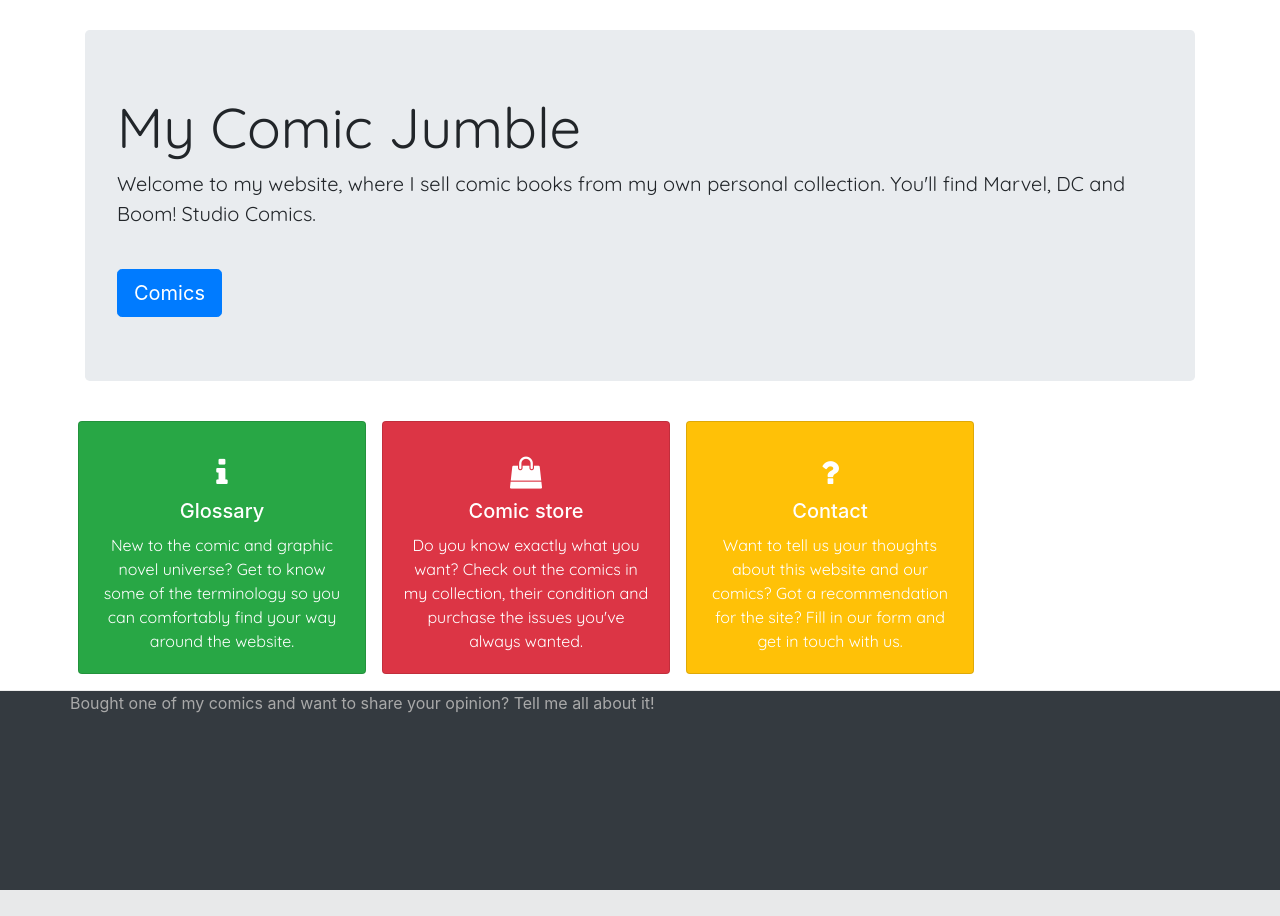
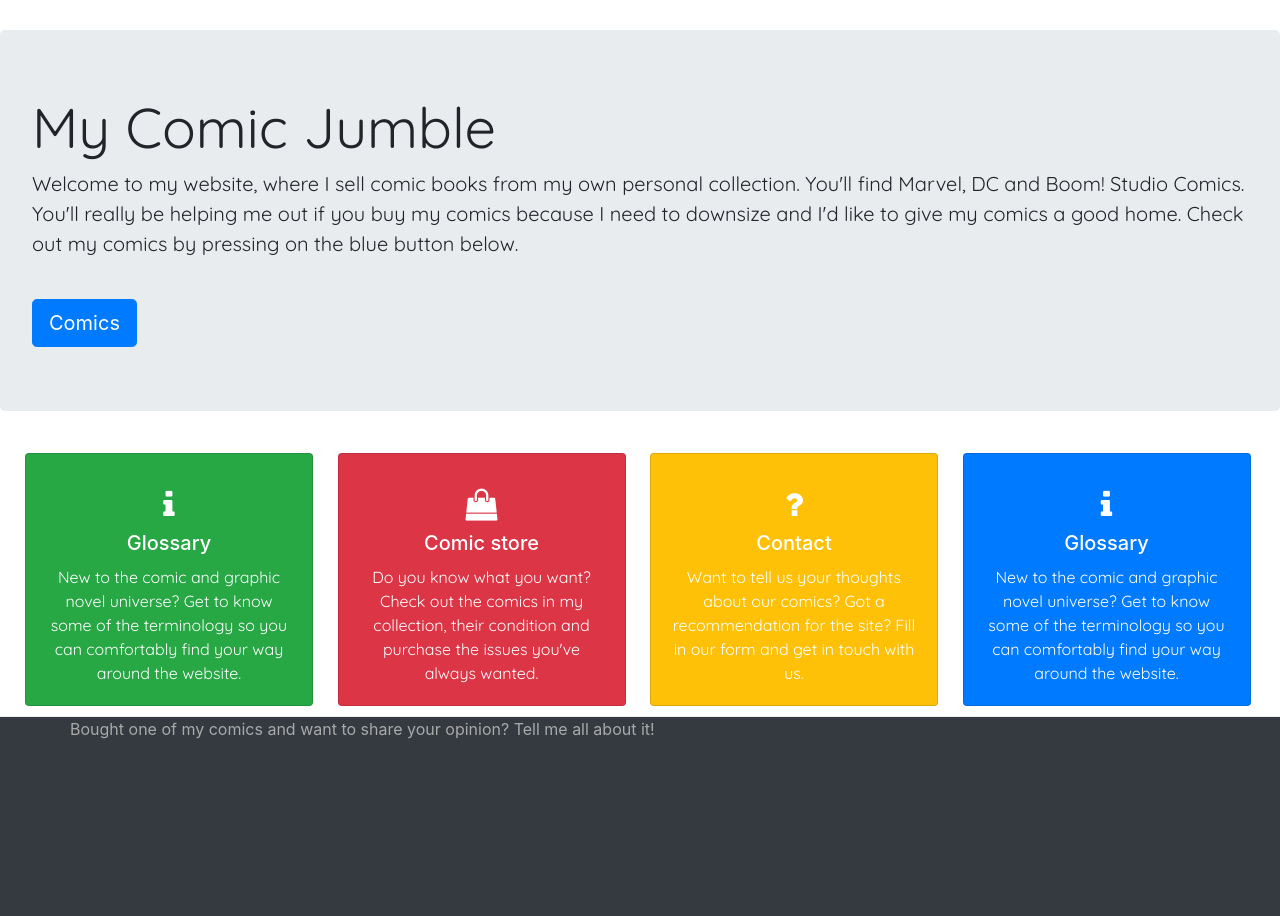
Before and after one commit to adonegan/milestone4-mycomicjumble, a Django app: page / in a window 1280 px wide. Shown: the part 56-972 px from the top of the page. Before the commit the page ends 946 px from the top, so only its background shows below. Run offline with Django 3.2, Linux system fonts and the light colour scheme; some libraries are stand-ins or nearby versions.

Commit message:
Spacing for larger screens

```diff
--- a/home/templates/index.html
+++ b/home/templates/index.html
@@ -2,37 +2,57 @@
 
 {% block content %}
 
-<div class="container">
+<div class="container-fluid">
+    <div class="row">
         <div class="jumbotron">
             <h1 class="display-4">My Comic Jumble</h1>
-        <p class="lead">Welcome to my website, where I sell comic books from my own personal collection. You'll find
-            Marvel, DC and Boom! Studio Comics.</p>
-        <a class="btn btn-primary btn-lg mt-4" href="#" role="button">Comics</a>
+            <p class="lead">Welcome to my website, where I sell comic books from my own personal collection. You'll find Marvel, DC and Boom! Studio Comics. You'll really be helping me out if you buy my comics because I need to downsize and I'd like to give my comics a good home. Check out my comics by pressing on the blue button below.</p>
+            <a class="btn btn-primary btn-lg mt-4" href="{% url 'comics' %}" role="button">Comics</a>
+        </div>
     </div>
 
-    <div class="row">
-
-        <div class="card text-white bg-success mb-3 mt-2 ml-2 mr-2">
+    <div class="row no-gutters">
+        <div class="col-lg-3">
+            <div class="card text-white bg-success">
                 <div class="card-body">
                     <i class="fa fa-info fa-2x" aria-hidden="true"></i>
                     <h5 class="card-title">Glossary</h5>
-                <p class="card-text text-center">New to the comic and graphic novel universe? Get to know some of the
+                    <p class="card-text text-center">New to the comic and graphic novel universe? Get to know some of
+                        the
                         terminology so you can comfortably find your way around the website.</p>
                 </div>
             </div>
-        <div class="card text-white bg-danger mb-3 mt-2 ml-2 mr-2">
+        </div>
+        <div class="col-lg-3">
+            <div class="card text-white bg-danger">
                 <div class="card-body">
                     <i class="fa fa-shopping-bag fa-2x" aria-hidden="true"></i>
                     <h5 class="card-title">Comic store</h5>
-                <p class="card-text text-center">Do you know exactly what you want? Check out the comics in my
+                    <p class="card-text text-center"> Do you know what you want? Check out the comics in my
                         collection, their condition and purchase the issues you've always wanted.</p>
                 </div>
             </div>
-        <div class="card text-white bg-warning mb-3 mt-2 ml-2 mr-2">
+        </div>
+        <div class="col-lg-3">
+            <div class="card text-white bg-warning">
                 <div class="card-body">
                     <i class="fa fa-question big-icon fa-2x" aria-hidden="true"></i>
                     <h5 class="card-title">Contact</h5>
-                <p class="card-text text-center">Want to tell us your thoughts about this website and our comics? Got a recommendation for the site? Fill in our form and get in touch with us.</p>
+                    <p class="card-text text-center">Want to tell us your thoughts about our comics?
+                        Got a
+                        recommendation for the site? Fill in our form and get in touch with us.</p>
+                </div>
+            </div>
+        </div>
+        <div class="col-lg-3">
+            <div class="card text-white bg-primary">
+                <div class="card-body">
+                    <i class="fa fa-info fa-2x" aria-hidden="true"></i>
+                    <h5 class="card-title">Glossary</h5>
+                    <p class="card-text text-center">New to the comic and graphic novel universe? Get to know some of
+                        the
+                        terminology so you can comfortably find your way around the website.</p>
+                </div>
             </div>
         </div>
     </div>
```
Lines whose indentation alone changed are shown as unchanged.
